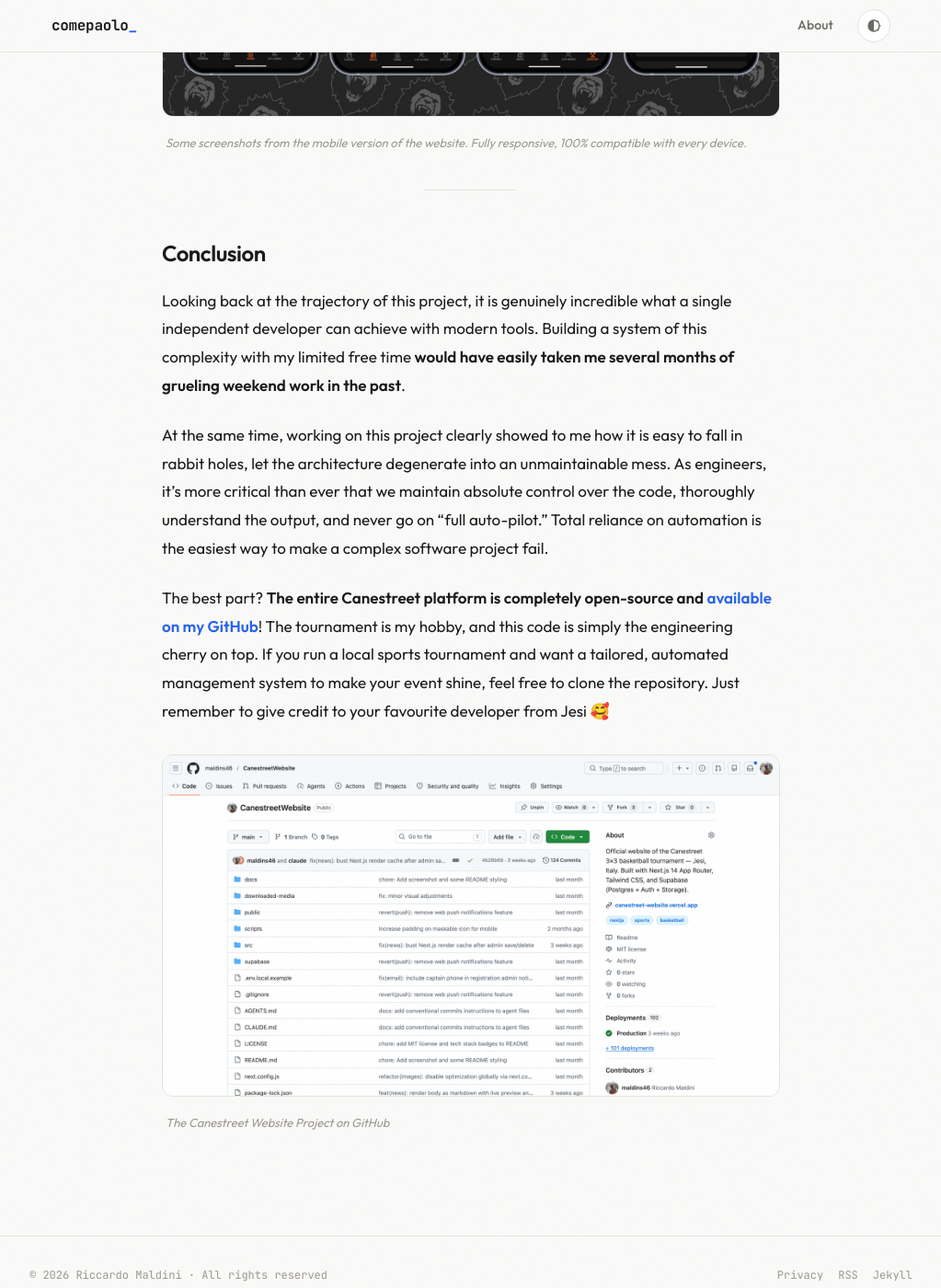
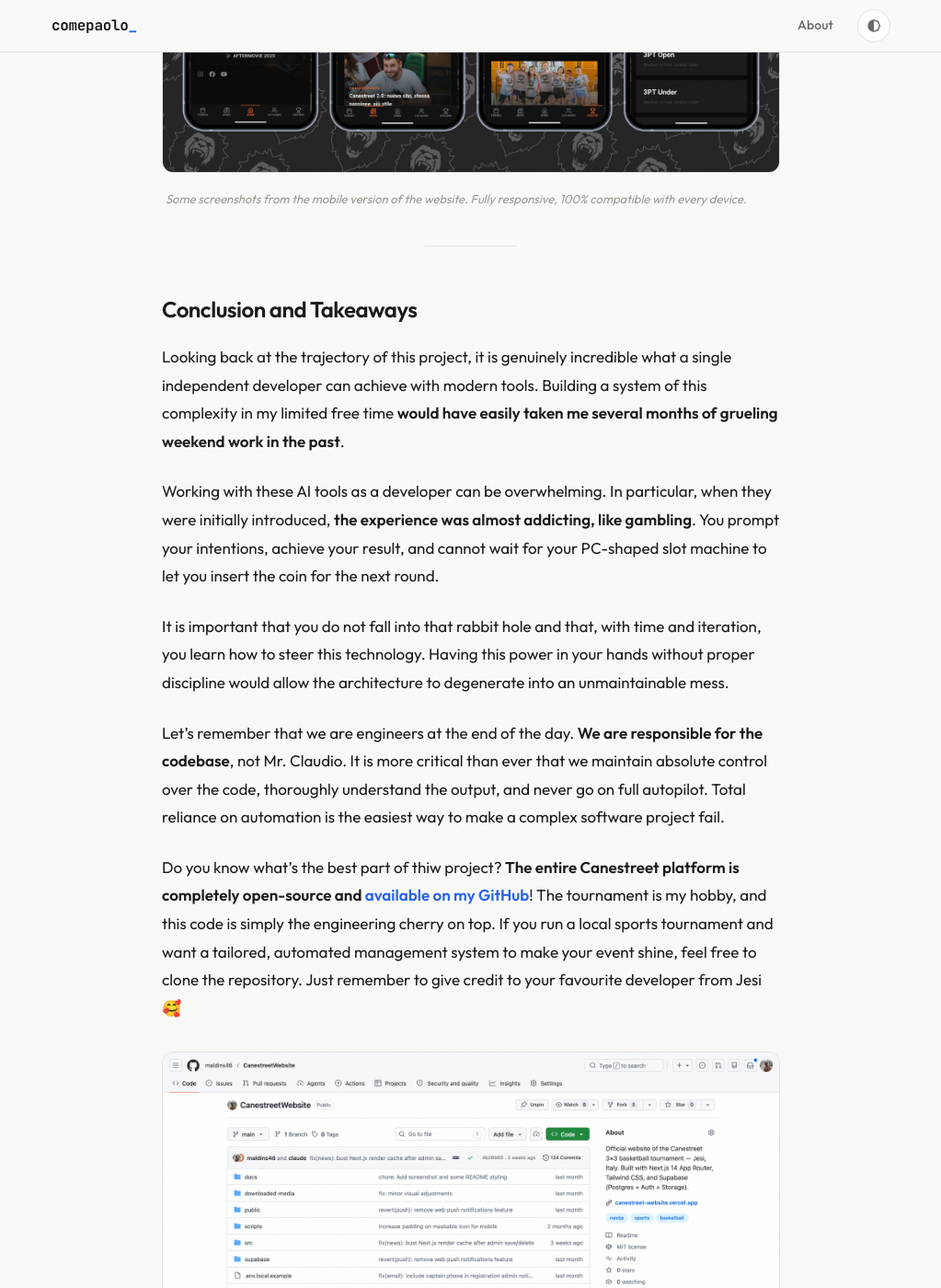
Before and after one commit to maldins46/comepaolo-blog-v2, a Jekyll site: the page built from _posts/2026-05-17-canestreet-website.md, in a window 1280 px wide and 1400 px high, scrolled down 10328 px. Shown: the whole window at 92% size, without its empty margins (128-1151 px from the left). Built offline with Jekyll 4.4.1, drawn with Linux system fonts in a browser that asks for light colours; some of the changed text lies outside the part shown.

Commit message:
fix: Some additions to the canestreet website takeaways

```diff
--- a/_posts/2026-05-17-canestreet-website.md
+++ b/_posts/2026-05-17-canestreet-website.md
@@ -7,7 +7,7 @@ image: /assets/article_images/2026-05-07-canestreet-website/cover-image.jpg
 featured: true
 ---
 
-If you type [`canestreet.it`](http://canestreet.it) into your browser's search bar, you’ll land on a sleek, modern website. The subject is instantly clear: a summer basketball tournament. The splash screen greets you with action shots from the courts, and a quick glance reveals everything you’d expect from a sports hub: team registration, live results, official rules, and a curated "About" section.
+If you type [`canestreet.it`](http://canestreet.it) into your browser's search bar, you’ll land on a sleek, modern website. The subject is instantly clear: a summer basketball tournament. The splash screen greets you with action shots from the past editions, and a quick glance reveals everything you’d expect from a sports hub. Team registration, live results, official rules, and a curated about section.
 
 It looks exactly like what a professional tournament needs. And, as you might have guessed, it’s a website I built 😏
 
@@ -59,7 +59,7 @@ Like any good engineer, I started by collecting requirements. What does a tourna
 * A **Homepage**: A visual showcase with photos and a compelling description of the event.
 * **Contacts**: Where to find us, and an easy way for local businesses to reach the main organizer for sponsorships.
 * A **News** Section: A place for updates that could be easily shared via a single permalink.
-* The **Wishlist**: A registration portal, an interactive rules page, and live match results.
+* Some **nice-to-have**: A registration portal, an interactive rules page, and live match results.
 
 Reconciling all of these features was a massive challenge for me at the time because my web development experience was pretty limited. I had experimented with a few small projects using Angular and headless CMSs (see [the origins of CovidAnalysis](https://riccardomaldini.it/blog/covidanalysis) and [my blog](https://riccardomaldini.it/blog/my-website) for more funny stories!), but I had never built a comprehensive, production-grade web application.
 
@@ -91,7 +91,7 @@ Quite cheap, but not free as you can see. I spent a month tinkering with the Ele
 
 This first iteration actually survived for four years. Over time, I expanded its capabilities by adding a third-party plugin for live sports casting and embedding a basic Google Form iFrame to handle player sign-ups.
 
-The solution was minimal, but it got the job done. The glaring downside? The sheer amount of manual data manipulation required behind the scenes:
+The solution was minimal, but it got the job done. The glaring downside? **The sheer amount of manual data manipulation required** behind the scenes. The pain points were two in particular:
 
 * **Registrations**: Teams submitted forms, but everything after that was manual labor. We had to manually export the data from Google Sheets, email the team captain to confirm, and spend days chasing people down to validate physical sports insurance and federation certificates.
 * **Live Scoring**: The sports-casting plugin required an immense amount of configuration. Updating scores during a fast-paced game was tedious, and getting brackets to align properly with complex FIBA tie-breaker rules required constant manual intervention.
@@ -150,13 +150,17 @@ Built entirely around the real pain points we gathered over seven years of runni
 
 ---
 
-## Conclusion
+## Conclusion and Takeaways
 
-Looking back at the trajectory of this project, it is genuinely incredible what a single independent developer can achieve with modern tools. Building a system of this complexity with my limited free time **would have easily taken me several months of grueling weekend work in the past**.
+Looking back at the trajectory of this project, it is genuinely incredible what a single independent developer can achieve with modern tools. Building a system of this complexity in my limited free time **would have easily taken me several months of grueling weekend work in the past**.
 
-At the same time, working on this project clearly showed to me how it is easy to fall in rabbit holes, let the architecture degenerate into an unmaintainable mess. As engineers, it's more critical than ever that we maintain absolute control over the code, thoroughly understand the output, and never go on "full auto-pilot." Total reliance on automation is the easiest way to make a complex software project fail.
+Working with these AI tools as a developer can be overwhelming. In particular, when they were initially introduced, **the experience was almost addicting, like gambling**. You prompt your intentions, achieve your result, and cannot wait for your PC-shaped slot machine to let you insert the coin for the next round.
 
-The best part? **The entire Canestreet platform is completely open-source and [available on my GitHub](https://github.com/maldins46/CanestreetWebsite)**! The tournament is my hobby, and this code is simply the engineering cherry on top. If you run a local sports tournament and want a tailored, automated management system to make your event shine, feel free to clone the repository. Just remember to give credit to your favourite developer from Jesi 🥰
+It is important that you do not fall into that rabbit hole and that, with time and iteration, you learn how to steer this technology. Having this power in your hands without proper discipline would allow the architecture to degenerate into an unmaintainable mess.
+
+Let's remember that we are engineers at the end of the day. **We are responsible for the codebase**, not Mr. Claudio. It is more critical than ever that we maintain absolute control over the code, thoroughly understand the output, and never go on full autopilot. Total reliance on automation is the easiest way to make a complex software project fail.
+
+Do you know what's the best part of thiw project? **The entire Canestreet platform is completely open-source and [available on my GitHub](https://github.com/maldins46/CanestreetWebsite)**! The tournament is my hobby, and this code is simply the engineering cherry on top. If you run a local sports tournament and want a tailored, automated management system to make your event shine, feel free to clone the repository. Just remember to give credit to your favourite developer from Jesi 🥰
 
 <figure>
   <img src="{{ site.baseurl }}/assets/article_images/2026-05-07-canestreet-website/canestreet-github.png" alt="The Canestreet Website Project on GitHub">
```
Also changed, not shown: other parts of _posts/2026-05-17-canestreet-website.md (+2 -2 lines).
